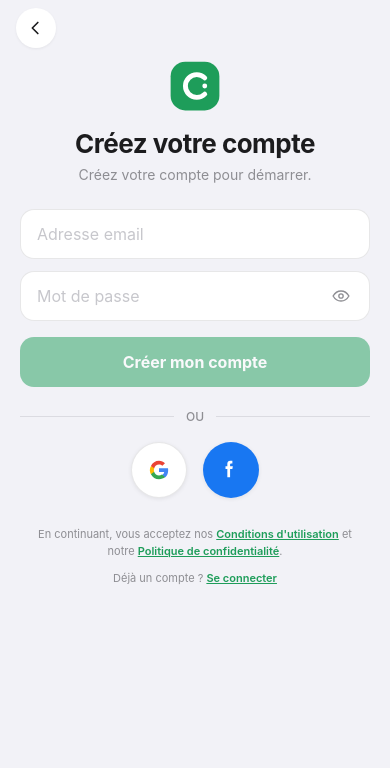
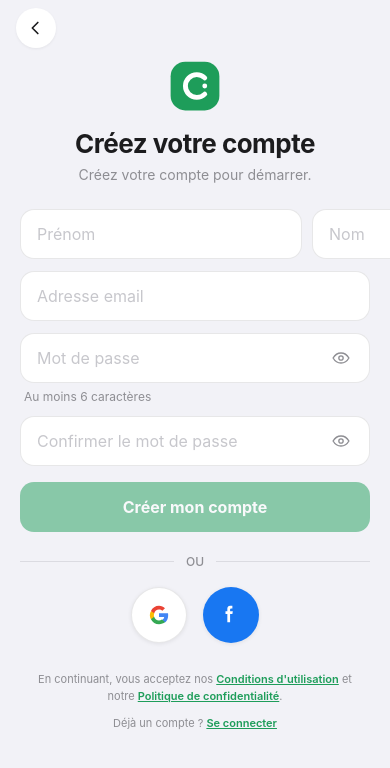
Before and after one commit to NomelN/cagnotte, a React Native app in the folder cota-app/: screen /AuthMethods in a window 390 px wide. Shown: the top 768 px of the page. Built offline with nearby package versions, Linux system fonts and the light colour scheme; no server answers; what expo-web-browser, react-native-worklets would draw is missing.

Commit message:
feat: ajouter la gestion des prénoms et noms lors de l'inscription, avec validation des mots de passe

```diff
--- a/cota-app/src/lib/auth.tsx
+++ b/cota-app/src/lib/auth.tsx
@@ -12,7 +12,7 @@ interface AuthContextValue {
   session: Session | null;
   user: User | null;
   loading: boolean;
-  signUp: (email: string, password: string) => Promise<void>;
+  signUp: (email: string, password: string, firstName?: string, lastName?: string) => Promise<void>;
   signIn: (email: string, password: string) => Promise<void>;
   signInWithApple: () => Promise<void>;
   signInWithGoogle: () => Promise<void>;
@@ -136,9 +136,16 @@ export const AuthProvider = ({ children }: { children: React.ReactNode }) => {
       user: session?.user ?? null,
       loading,
 
-      signUp: async (email, password) => {
-        const { error } = await supabase.auth.signUp({ email, password });
+      signUp: async (email, password, firstName, lastName) => {
+        const { data, error } = await supabase.auth.signUp({ email, password });
         if (error) throw error;
+        if (data.user && (firstName || lastName)) {
+          await supabase.from('profiles').upsert({
+            id: data.user.id,
+            ...(firstName ? { first_name: firstName.trim() } : {}),
+            ...(lastName ? { last_name: lastName.trim() } : {}),
+          });
+        }
       },
 
       signIn: async (email, password) => {
--- a/cota-app/src/screens/onboarding/AuthMethodsScreen.tsx
+++ b/cota-app/src/screens/onboarding/AuthMethodsScreen.tsx
@@ -24,14 +24,21 @@ export const AuthMethodsScreen = () => {
 
   const { signIn, signUp, signInWithGoogle, signInWithFacebook } = useAuth();
 
+  const [firstName, setFirstName] = useState('');
+  const [lastName, setLastName] = useState('');
   const [email, setEmail] = useState('');
   const [password, setPassword] = useState('');
+  const [confirmPassword, setConfirmPassword] = useState('');
   const [showPassword, setShowPassword] = useState(false);
+  const [showConfirm, setShowConfirm] = useState(false);
   const [loadingEmail, setLoadingEmail] = useState(false);
   const [loadingGoogle, setLoadingGoogle] = useState(false);
   const [loadingFacebook, setLoadingFacebook] = useState(false);
 
+  const lastNameRef = useRef<TextInput>(null);
+  const emailRef = useRef<TextInput>(null);
   const passwordRef = useRef<TextInput>(null);
+  const confirmRef = useRef<TextInput>(null);
 
   const handleEmailSubmit = async () => {
     const trimmedEmail = email.trim();
@@ -39,12 +46,24 @@ export const AuthMethodsScreen = () => {
       Alert.alert('Champs requis', 'Veuillez saisir votre email et votre mot de passe.');
       return;
     }
+    if (!isLogin) {
+      if (!firstName.trim() || !lastName.trim()) {
+        Alert.alert('Champs requis', 'Veuillez saisir votre prénom et votre nom.');
+        return;
+      }
+      if (password !== confirmPassword) {
+        Alert.alert('Mots de passe différents', 'Les deux mots de passe ne correspondent pas.');
+        return;
+      }
+    }
     setLoadingEmail(true);
     try {
       if (isLogin) {
         await signIn(trimmedEmail, password);
       } else {
-        await signUp(trimmedEmail, password);
+        await signUp(trimmedEmail, password, firstName.trim(), lastName.trim());
+        navigation.navigate('OTP', { email: trimmedEmail });
+        return;
       }
     } catch (err: any) {
       Alert.alert(
@@ -78,7 +97,20 @@ export const AuthMethodsScreen = () => {
     }
   };
 
-  const canSubmit = email.trim().length > 0 && password.length > 0 && !loadingEmail;
+  // Supabase default: minimum 6 characters, no required character types.
+  const MIN_PASSWORD = 6;
+  const passwordLongEnough = password.length >= MIN_PASSWORD;
+  const passwordsMatch = !isLogin ? password === confirmPassword && confirmPassword.length > 0 : true;
+  const showPasswordHint = !isLogin && password.length > 0 && !passwordLongEnough;
+  const showMismatchHint = !isLogin && confirmPassword.length > 0 && password !== confirmPassword;
+
+  const canSubmit = email.trim().length > 0 && password.length > 0 && !loadingEmail &&
+    (isLogin
+      ? true
+      : firstName.trim().length > 0
+        && lastName.trim().length > 0
+        && passwordLongEnough
+        && passwordsMatch);
 
   return (
     <KeyboardAvoidingView
@@ -108,9 +140,38 @@ export const AuthMethodsScreen = () => {
           </Text>
         </View>
 
-        {/* Email + password form */}
+        {/* Form */}
         <View style={styles.form}>
+
+          {/* Signup only: first + last name */}
+          {!isLogin && (
+            <View style={styles.nameRow}>
+              <TextInput
+                style={[styles.input, { flex: 1 }]}
+                value={firstName}
+                onChangeText={setFirstName}
+                placeholder="Prénom"
+                placeholderTextColor={T.ink4}
+                autoCapitalize="words"
+                returnKeyType="next"
+                onSubmitEditing={() => lastNameRef.current?.focus()}
+              />
+              <TextInput
+                ref={lastNameRef}
+                style={[styles.input, { flex: 1 }]}
+                value={lastName}
+                onChangeText={setLastName}
+                placeholder="Nom"
+                placeholderTextColor={T.ink4}
+                autoCapitalize="words"
+                returnKeyType="next"
+                onSubmitEditing={() => emailRef.current?.focus()}
+              />
+            </View>
+          )}
+
           <TextInput
+            ref={emailRef}
             style={styles.input}
             value={email}
             onChangeText={setEmail}
@@ -134,20 +195,55 @@ export const AuthMethodsScreen = () => {
               secureTextEntry={!showPassword}
               autoCapitalize="none"
               autoCorrect={false}
-              returnKeyType="done"
-              onSubmitEditing={handleEmailSubmit}
+              returnKeyType={isLogin ? 'done' : 'next'}
+              onSubmitEditing={() => isLogin ? handleEmailSubmit() : confirmRef.current?.focus()}
             />
             <TouchableOpacity
               style={styles.eyeBtn}
               onPress={() => setShowPassword(v => !v)}
               hitSlop={{ top: 8, bottom: 8, left: 8, right: 8 }}
             >
-              {showPassword
-                ? <EyeOffIcon size={20} color={T.ink3} />
-                : <EyeIcon size={20} color={T.ink3} />
-              }
+              {showPassword ? <EyeOffIcon size={20} color={T.ink3} /> : <EyeIcon size={20} color={T.ink3} />}
             </TouchableOpacity>
           </View>
+
+          {!isLogin && (
+            <Text style={[styles.hint, showPasswordHint && styles.hintError]}>
+              {showPasswordHint
+                ? `Encore ${MIN_PASSWORD - password.length} caractère${MIN_PASSWORD - password.length > 1 ? 's' : ''}`
+                : `Au moins ${MIN_PASSWORD} caractères`}
+            </Text>
+          )}
+
+          {/* Signup only: confirm password */}
+          {!isLogin && (
+            <View style={styles.passwordRow}>
+              <TextInput
+                ref={confirmRef}
+                style={styles.passwordInput}
+                value={confirmPassword}
+                onChangeText={setConfirmPassword}
+                placeholder="Confirmer le mot de passe"
+                placeholderTextColor={T.ink4}
+                secureTextEntry={!showConfirm}
+                autoCapitalize="none"
+                autoCorrect={false}
+                returnKeyType="done"
+                onSubmitEditing={handleEmailSubmit}
+              />
+              <TouchableOpacity
+                style={styles.eyeBtn}
+                onPress={() => setShowConfirm(v => !v)}
+                hitSlop={{ top: 8, bottom: 8, left: 8, right: 8 }}
+              >
+                {showConfirm ? <EyeOffIcon size={20} color={T.ink3} /> : <EyeIcon size={20} color={T.ink3} />}
+              </TouchableOpacity>
+            </View>
+          )}
+
+          {showMismatchHint && (
+            <Text style={[styles.hint, styles.hintError]}>Les mots de passe ne correspondent pas</Text>
+          )}
 
           <TouchableOpacity
             style={[styles.submitBtn, !canSubmit && { opacity: 0.5 }]}
@@ -252,6 +348,7 @@ const styles = StyleSheet.create({
   title: { fontSize: 26, fontWeight: '700', letterSpacing: -0.5, color: T.ink, marginTop: 16 },
   subtitle: { fontSize: 14, color: T.ink3, marginTop: 6, lineHeight: 20, textAlign: 'center' },
   form: { paddingHorizontal: 20, marginTop: 24, gap: 12 },
+  nameRow: { flexDirection: 'row', gap: 10 },
   input: {
     backgroundColor: T.surface, borderRadius: 14,
     paddingHorizontal: 16, paddingVertical: 14,
@@ -291,6 +388,8 @@ const styles = StyleSheet.create({
     shadowColor: '#000', shadowOffset: { width: 0, height: 1 }, shadowOpacity: 0.08, shadowRadius: 4,
   },
   footer: { paddingHorizontal: 28, marginTop: 28, alignItems: 'center' },
+  hint: { fontSize: 12, color: T.ink3, marginTop: -6, marginLeft: 4 },
+  hintError: { color: T.danger },
   legal: { fontSize: 11, color: T.ink3, lineHeight: 17, textAlign: 'center' },
   legalLink: { textDecorationLine: 'underline', color: T.brand, fontWeight: '600' },
 });
```
